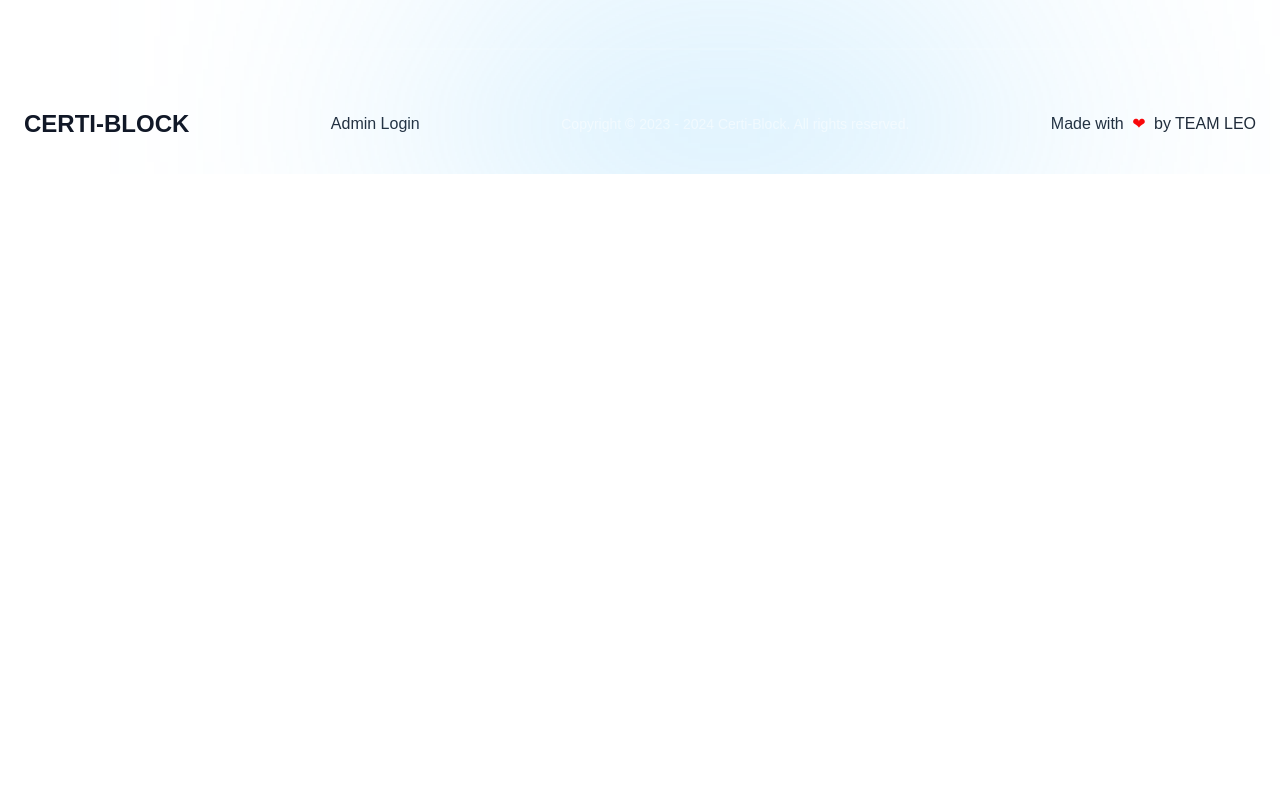
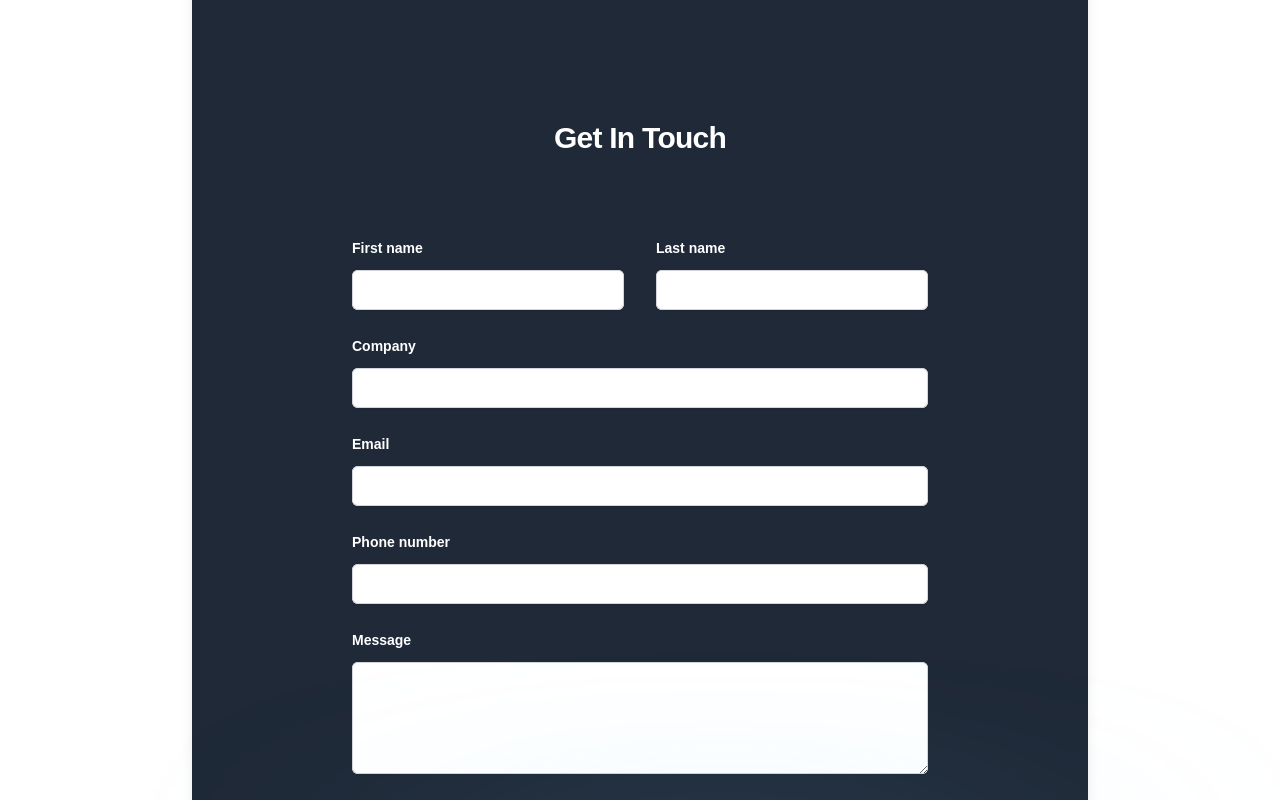
Before and after one commit to Nuthanmc/Grade-Chain, a Next.js app: page / in a window 1280 px wide. Shown: the part 1000-1800 px from the top of the page. Before the commit the page ends 1174 px from the top, so only its background shows below. Built offline with nearby package versions, Linux system fonts and the light colour scheme.

Commit message:
Head start for Contactus

```diff
--- a/app/page.js
+++ b/app/page.js
@@ -3,12 +3,14 @@
 import Navbar from "@/components/Navbar";
 import Hero from "@/components/Hero";
 import Footer from "@/components/Footer";
+import ContactUs from "@/components/ContactUs";
 
 export default function Home() {
   return (
     <>
       <Navbar />
       <Hero />
+      <ContactUs />
       <Footer />
     </>
   );
--- a/components/ContactUs.js
+++ /dev/null
@@ -1,11 +0,0 @@
-import React from 'react'
-
-const ContactUs = () => {
-  return (
-    <div>
-
-    </div>
-  )
-}
-
-export default ContactUs
--- /dev/null
+++ b/components/ContactUs.jsx
@@ -0,0 +1,117 @@
+import React from 'react'
+import { useState } from 'react'
+import { ChevronDownIcon } from '@heroicons/react/20/solid'
+import { Switch } from '@headlessui/react'
+
+function classNames(...classes) {
+  return classes.filter(Boolean).join(' ')
+}
+
+const ContactUs = () => {
+  const [agreed, setAgreed] = useState(false)
+
+  return (
+    // contact us section
+    <div className="antialiased">
+      <div className="flex w-full min-h-screen justify-center items-center ">
+        <div className="flex flex-col space-y-6 bg-gray-800 w-full max-w-4xl p-8 rounded-xl shadow-lg text-white">
+          <div className="isolate  px-6 py-24 sm:py-32 lg:px-8">
+            <div className="mx-auto max-w-2xl text-center">
+              <h2 className="text-3xl font-bold tracking-tight Sm:text-4xl text-white">Get In Touch</h2>
+            </div>
+            <form action="#" method="POST" className="mx-auto mt-16 max-w-xl sm:mt-20">
+              <div className="grid grid-cols-1 gap-x-8 gap-y-6 sm:grid-cols-2">
+                <div>
+                  <label htmlFor="first-name" className="block text-sm font-semibold leading-6 text-white">
+                    First name
+                  </label>
+                  <div className="mt-2.5">
+                    <input
+                      type="text"
+                      name="first-name"
+                      id="first-name"
+                      autoComplete="given-name"
+                      className="block w-full rounded-md border-0 px-3.5 py-2 text-white shadow-sm ring-1 ring-inset ring-gray-300 placeholder:text-white focus:ring-2 focus:ring-inset focus:ring-indigo-600 sm:text-sm sm:leading-6"
+                    />
+                  </div>
+                </div>
+                <div>
+                  <label htmlFor="last-name" className="block text-sm font-semibold leading-6 text-white">
+                    Last name
+                  </label>
+                  <div className="mt-2.5">
+                    <input
+                      type="text"
+                      name="last-name"
+                      id="last-name"
+                      autoComplete="family-name"
+                      className="block w-full rounded-md border-0 px-3.5 py-2 text-white shadow-sm ring-1 ring-inset ring-gray-300 placeholder:text-gray-400 focus:ring-2 focus:ring-inset focus:ring-indigo-600 sm:text-sm sm:leading-6"
+                    />
+                  </div>
+                </div>
+                <div className="sm:col-span-2">
+                  <label htmlFor="company" className="block text-sm font-semibold leading-6 text-white">
+                    Company
+                  </label>
+                  <div className="mt-2.5">
+                    <input
+                      type="text"
+                      name="company"
+                      id="company"
+                      autoComplete="organization"
+                      className="block w-full rounded-md border-0 px-3.5 py-2 text-white shadow-sm ring-1 ring-inset ring-gray-300 placeholder:text-gray-400 focus:ring-2 focus:ring-inset focus:ring-indigo-600 sm:text-sm sm:leading-6"
+                    />
+                  </div>
+                </div>
+                <div className="sm:col-span-2">
+                  <label htmlFor="email" className="block text-sm font-semibold leading-6 text-white">
+                    Email
+                  </label>
+                  <div className="mt-2.5">
+                    <input
+                      type="email"
+                      name="email"
+                      id="email"
+                      autoComplete="email"
+                      className="block w-full rounded-md border-0 px-3.5 py-2 text-white shadow-sm ring-1 ring-inset ring-gray-300 placeholder:text-gray-400 focus:ring-2 focus:ring-inset focus:ring-indigo-600 sm:text-sm sm:leading-6"
+                    />
+                  </div>
+                </div>
+                <div className="sm:col-span-2">
+                  <label htmlFor="phone-number" className="block text-sm font-semibold leading-6 text-white">
+                    Phone number
+                  </label>
+                  <div className="relative mt-2.5">
+                    <input
+                      type="tel"
+                      name="phone-number"
+                      id="phone-number"
+                      autoComplete="tel"
+                      className="block w-full rounded-md border-0 px-3.5 py-2 pl-20 text-white shadow-sm ring-1 ring-inset ring-gray-300 placeholder:text-gray-400 focus:ring-2 focus:ring-inset focus:ring-indigo-600 sm:text-sm sm:leading-6"
+                    />
+                  </div>
+                </div>
+                <div className="sm:col-span-2">
+                  <label htmlFor="message" className="block text-sm font-semibold leading-6 text-white">
+                    Message
+                  </label>
+                  <div className="mt-2.5">
+                    <textarea
+                      name="message"
+                      id="message"
+                      rows={4}
+                      className="block w-full rounded-md border-0 px-3.5 py-2 text-white shadow-sm ring-1 ring-inset ring-gray-300 placeholder:text-gray-400 focus:ring-2 focus:ring-inset focus:ring-indigo-600 sm:text-sm sm:leading-6"
+                      defaultValue={''}
+                    />
+                  </div>
+                </div>
+              </div>
+            </form>
+          </div>
+        </div>
+      </div>
+    </div>
+  )
+}
+
+export default ContactUs
--- a/package.json
+++ b/package.json
@@ -9,6 +9,8 @@
     "lint": "next lint"
   },
   "dependencies": {
+    "@headlessui/react": "^1.7.17",
+    "@heroicons/react": "^2.1.1",
     "bufferutil": "^4.0.8",
     "daisyui": "^3.9.3",
     "ethers": "^5.7.2",
```
Also changed, not shown: 1 other file (tests, documents, lock files or other folders).
